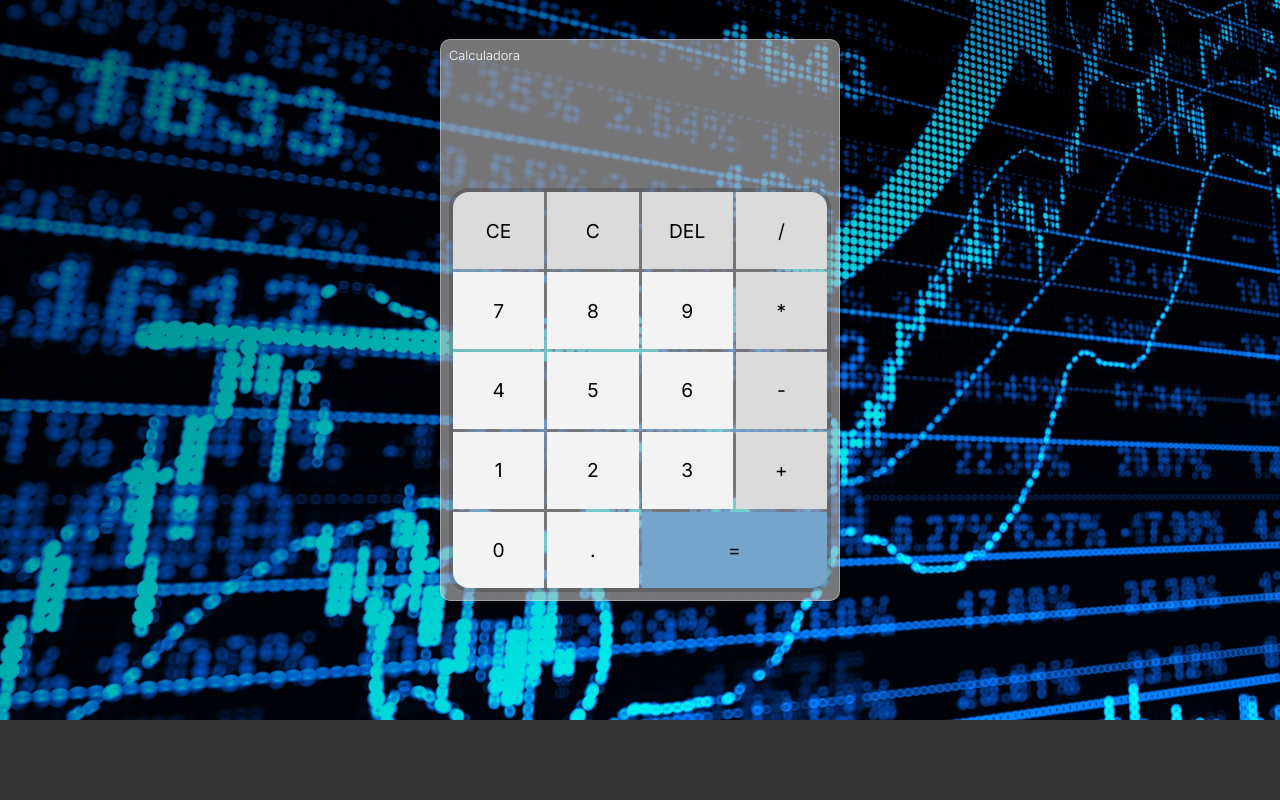
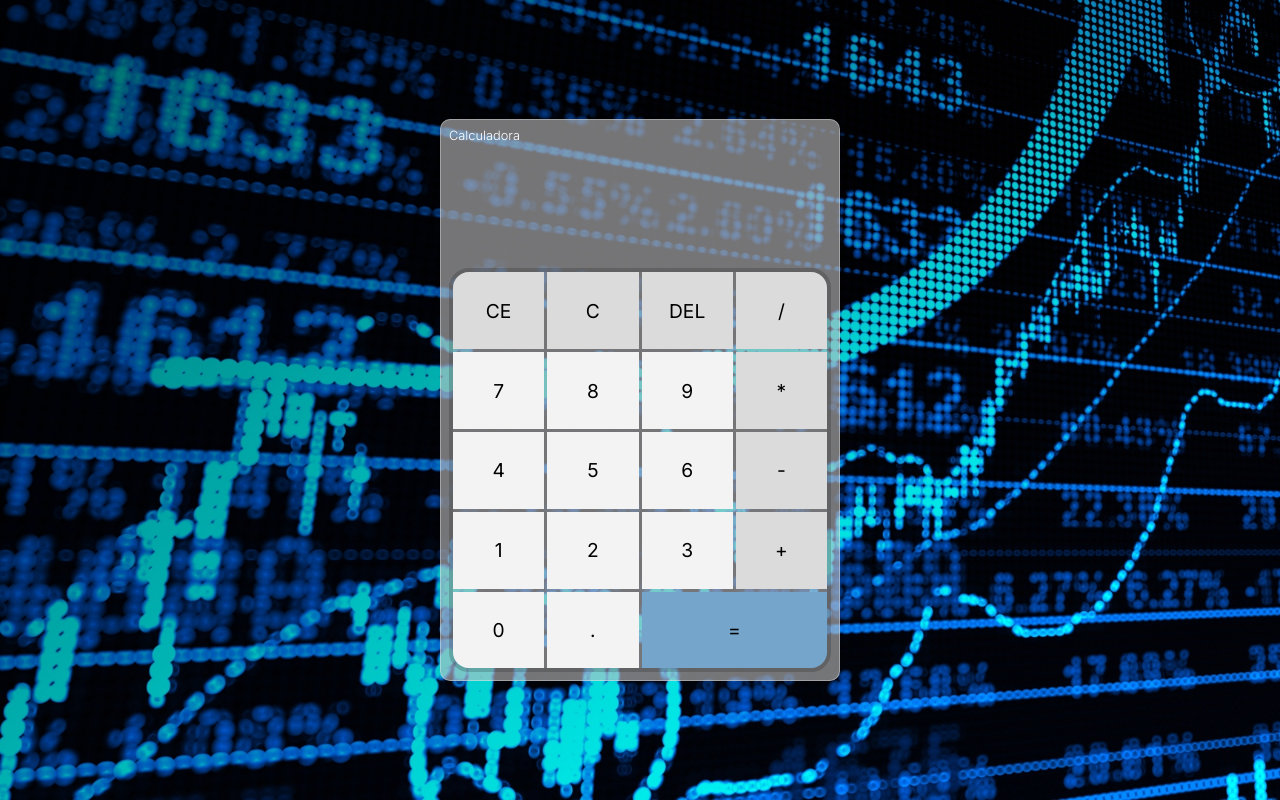
Before and after one commit to Felipecabreramarcon/Calculadora, a plain HTML site: page index.html in a window 1280 px wide. Drawn offline with Linux system fonts and the light colour scheme.

Commit message:
ajustando

```diff
--- a/style.css
+++ b/style.css
@@ -11,11 +11,12 @@ body {
     display: flex;
     align-items: center;
     justify-content: center;
-    padding: 3em;
-    height: 80vh;
+    padding: 10em;
+    height: 100vh;
     background-image: url(TOPO-DE-BLOG-IHUB-Dezembro-8.jpg);
     background-size: cover;
     background-repeat: no-repeat;
+
 }
 
 #calc {
```
